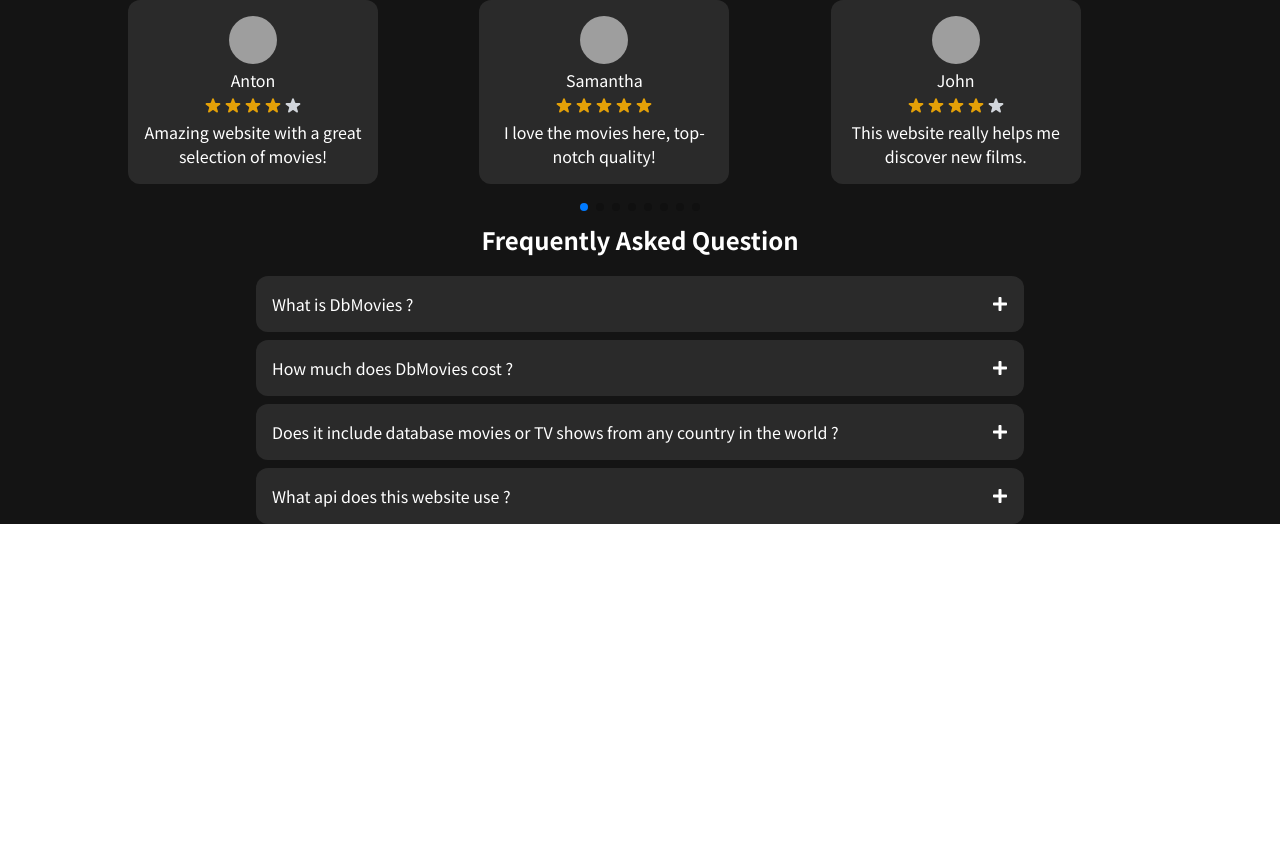
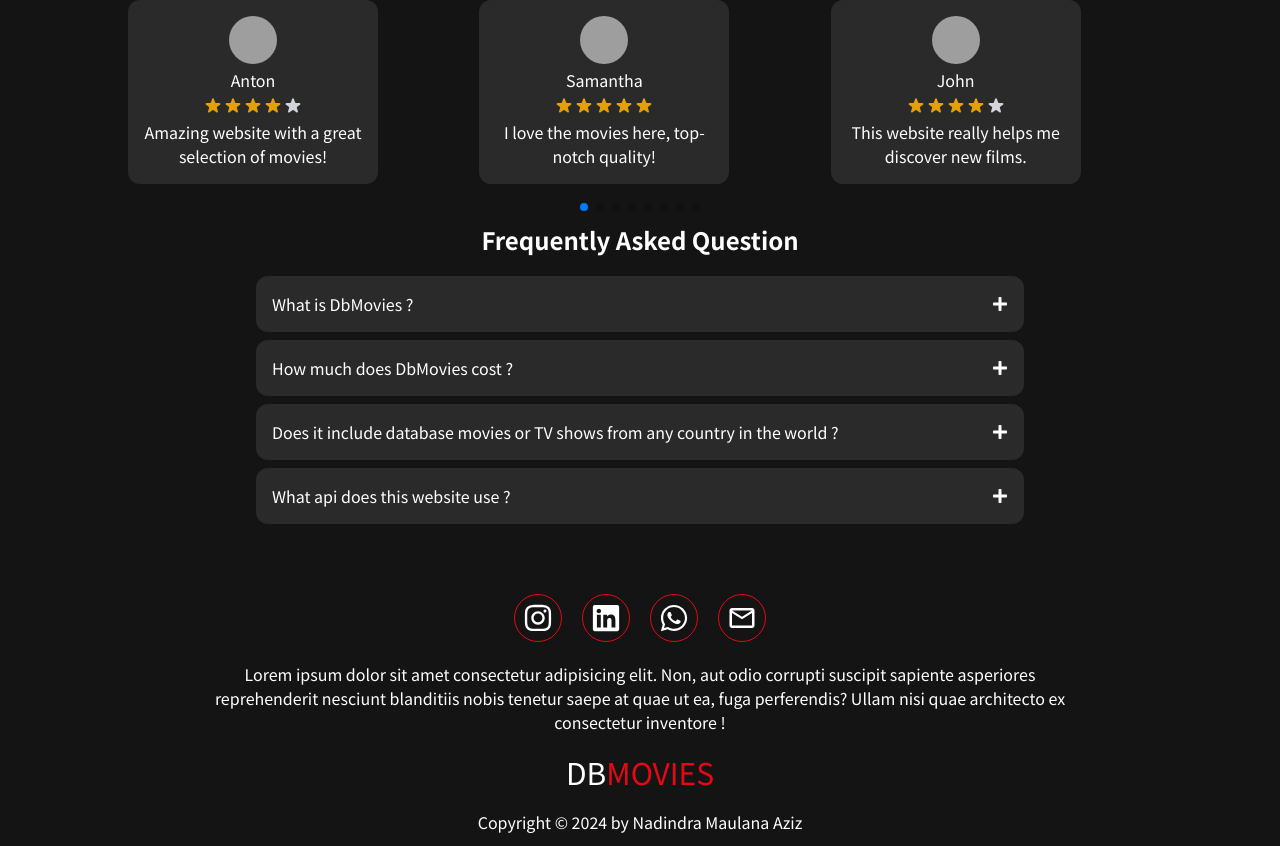
Before and after one commit to NMATech/dbmovies, a React (Vite) app: page / in a window 1280 px wide. Shown: the part 1425-2271 px from the top of the page. Before the commit the page ends 1949 px from the top, so only its background shows below. Built offline with nearby package versions, Linux system fonts and the light colour scheme; no server answers; grey boxes are pictures that could not be loaded.

Commit message:
adding footer

```diff
--- a/src/App.jsx
+++ b/src/App.jsx
@@ -1,13 +1,14 @@
-import { useState, useEffect } from "react";
 import Nav from "./components/Nav";
 import Hero from "./components/Hero";
 import OurService from "./components/OurService";
 import Video from "./components/Video";
 import Comments from "./components/Comments";
 import Faq from "./components/Faq";
+import Foot from "./components/Foot";
 
 function App() {
   return (
+    <>
       <main className="font-sans">
         <Nav />
         <Hero />
@@ -16,7 +17,10 @@
         <Comments />
         <Faq />
       </main>
+      <Foot />
+    </>
   );
 }
+import Footer from "./components/Foot";
 
 export default App;
--- a/src/components/Comments.jsx
+++ b/src/components/Comments.jsx
@@ -43,8 +43,16 @@
         viewport={{ once: true }}
       >
         <Swiper
-          slidesPerView={3}
-          spaceBetween={30}
+          breakpoints={{
+            640: {
+              slidesPerView: 1,
+              spaceBetween: 20,
+            },
+            768: {
+              slidesPerView: 3,
+              spaceBetween: 30,
+            },
+          }}
           freeMode={true}
           pagination={{
             clickable: true,
--- /dev/null
+++ b/src/components/Foot.jsx
@@ -0,0 +1,77 @@
+import { FaInstagram, FaLinkedin, FaWhatsapp } from "react-icons/fa";
+import { MdOutlineEmail } from "react-icons/md";
+import { motion } from "framer-motion";
+
+function Foot() {
+  const iconSosmed = [
+    {
+      logo: <FaInstagram className="text-[30px]" />,
+      link: "https://instagram.com/@itsnadin_ra",
+    },
+    {
+      logo: <FaLinkedin className="text-[30px]" />,
+      link: "https://www.linkedin.com/in/nadindra-maulana-aziz",
+    },
+    {
+      logo: <FaWhatsapp className="text-[30px]" />,
+      link: "wa.me/+6285880046909",
+    },
+    {
+      logo: <MdOutlineEmail className="text-[30px]" />,
+      link: "mailto:maulananadindra@gmail.com",
+    },
+  ];
+
+  return (
+    <footer className="bg-netflix-black flex flex-col justify-center items-center gap-5 text-netflix-white p-3 pt-[70px]">
+      <motion.div
+        initial={{ opacity: 0, y: 100 }}
+        whileInView={{ opacity: 1, y: 0 }}
+        transition={{ duration: 0.5 }}
+        viewport={{ once: true }}
+        className="w-[50%] mx-auto flex justify-center items-center gap-5 bg-netflix-gray"
+      >
+        {iconSosmed.map((sosmed, index) => {
+          return (
+            <a href={sosmed.link} target="_blank" key={index}>
+              <div className="border border-netflix-red rounded-full p-2 hover:bg-netflix-red">
+                {sosmed.logo}
+              </div>
+            </a>
+          );
+        })}
+      </motion.div>
+      <motion.p
+        initial={{ opacity: 0, y: 100 }}
+        whileInView={{ opacity: 1, y: 0 }}
+        transition={{ duration: 0.5, delay: 0.5 }}
+        viewport={{ once: true }}
+        className="text-center w-[90%] md:w-[70%]"
+      >
+        Lorem ipsum dolor sit amet consectetur adipisicing elit. Non, aut odio
+        corrupti suscipit sapiente asperiores reprehenderit nesciunt blanditiis
+        nobis tenetur saepe at quae ut ea, fuga perferendis? Ullam nisi quae
+        architecto ex consectetur inventore !
+      </motion.p>
+      <motion.h1
+        initial={{ opacity: 0, y: 100 }}
+        whileInView={{ opacity: 1, y: 0 }}
+        transition={{ duration: 0.5, delay: 0.5 }}
+        viewport={{ once: true }}
+        className="text-3xl"
+      >
+        DB<span className="text-netflix-red">MOVIES</span>
+      </motion.h1>
+      <motion.p
+        initial={{ opacity: 0, y: 100 }}
+        whileInView={{ opacity: 1, y: 0 }}
+        transition={{ duration: 0.5, delay: 0.5 }}
+        viewport={{ once: true }}
+      >
+        Copyright &copy; 2024 by Nadindra Maulana Aziz
+      </motion.p>
+    </footer>
+  );
+}
+
+export default Foot;
--- a/src/components/shared/CardFaq.jsx
+++ b/src/components/shared/CardFaq.jsx
@@ -6,7 +6,7 @@
   return (
     <section
       onClick={() => handleOpen(index)}
-      className="w-[60%] mx-auto bg-netflix-darkgray rounded-xl p-2 cursor-pointer"
+      className="w-[90%] md:w-[60%] mx-auto bg-netflix-darkgray rounded-xl p-2 cursor-pointer"
     >
       <div className="flex justify-between items-center p-2">
         <h1>{data.question}</h1>
```
Lines whose indentation alone changed are shown as unchanged.
